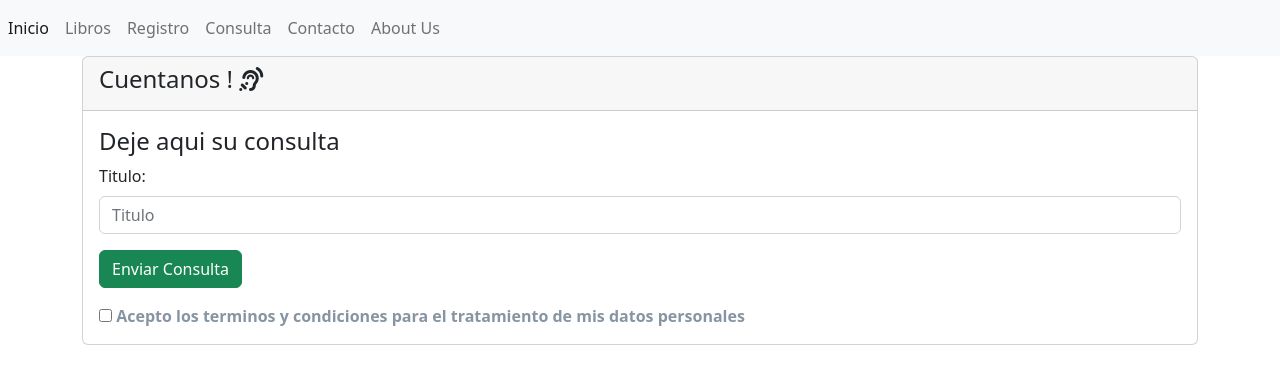
After one commit to Jonx76/proyecto_intermedio, a Django app: page /consulta/crearconsulta in a window 1280 px wide. The commit adds this page. Shown: the top 384 px of the page. Run offline with Django 4.2, Linux system fonts and the light colour scheme; some libraries are stand-ins or nearby versions.

Commit message:
Commit de re-entrega, falta busqueda!

```diff
--- a/AppIntermedio/admin.py
+++ b/AppIntermedio/admin.py
@@ -1,10 +1,10 @@
 from django.contrib import admin
-from .models import Libro, Ubicacion, Contacto, Registro, About
+from .models import Libro, Contacto, Registro, About, Consulta
 
 # Register your models here.
 
 admin.site.register(Libro)
-admin.site.register(Ubicacion)
 admin.site.register(Contacto)
 admin.site.register(Registro)
 admin.site.register(About)
+admin.site.register(Consulta)
--- a/AppIntermedio/forms.py
+++ b/AppIntermedio/forms.py
@@ -1,5 +1,5 @@
 from django import forms
-from .models import Libro, Registro
+from .models import Libro, Registro, Consulta
 
 class LibroForm(forms.ModelForm):
     class Meta:
@@ -10,3 +10,8 @@ class RegistroForm(forms.ModelForm):
     class Meta:
         model = Registro
         fields = '__all__'
+
+class ConsultaForm(forms.ModelForm):
+    class Meta:
+        model = Consulta
+        fields = '__all__'
--- a/AppIntermedio/models.py
+++ b/AppIntermedio/models.py
@@ -15,14 +15,6 @@ class Libro(models.Model):
     def delete(self, using=None, keep_parents=False):
         self.image.storage.delete(self.imagen.name)
         super().delete()
-
-#class autor
-
-class Ubicacion(models.Model):
-    titulo = models.CharField(max_length=100, verbose_name='Título')
-    def __str__(self):
-        fila = "Titulo: " + self.titulo
-        return fila
 
 class Contacto(models.Model):
     titulo = models.CharField(max_length=100, verbose_name='Título')
@@ -45,3 +37,9 @@ class Registro(models.Model):
 
 class About(models.Model):
         pass
+
+class Consulta(models.Model):
+    titulo = models.CharField(max_length=300)
+    def __str__(self):
+        fila = self.titulo
+        return fila
--- /dev/null
+++ b/AppIntermedio/templates/Consulta/crearconsulta.html
@@ -0,0 +1,21 @@
+<script src="https://kit.fontawesome.com/417c3775f6.js" crossorigin="anonymous"></script>
+{% extends "base.html" %}
+
+{% block titulo %} Agregar nueva consulta {% endblock %}
+
+{% block contenido %}
+
+<div class="card">
+    <div class="card-header">
+        <h4 class="card-title"> Cuentanos ! <i class="fa-solid fa-ear-listen"></i></h4>
+    </div>
+    <div class="card-body">
+        <h4 class="card-title">Deje aqui su consulta  </h4>
+
+    {% include 'consulta/formconsulta.html' %}
+    <input type="checkbox" name="control" value="casa"><strong style="color:rgb(135, 149, 163)"> Acepto los terminos y condiciones para el tratamiento de mis datos personales</strong>
+    </div>
+
+</div>
+
+{% endblock %}
--- /dev/null
+++ b/AppIntermedio/templates/Consulta/formconsulta.html
@@ -0,0 +1,23 @@
+<form enctype="multipart/form-data" method="post">
+
+    {% csrf_token %}
+    {% for campo in formulario %}
+
+      <div class="mb-3">
+      <label for="" class="form-label">{{campo.label}}:</label>
+
+      <input
+      type="{{campo.field.widget.input_type}}"
+      class="form-control"
+      name="{{ campo.name }}"
+      id=""
+      aria-describedby="helpId"
+      placeholder="{{ campo.label }}" />
+
+  </div>
+
+    {% endfor %}
+
+  <input name="" id="" class="btn btn-success" type="submit" value="Enviar Consulta">
+
+  </form>
--- a/AppIntermedio/templates/Libros/form.html
+++ b/AppIntermedio/templates/Libros/form.html
@@ -18,6 +18,6 @@
 
   {% endfor %}
 
-<input name="" id="" class="btn btn-success type="submit" value="Enviar libro">
+<input name="" id="" class="btn btn-success" type="submit" value="Enviar libro">
 
 </form>
--- a/AppIntermedio/templates/base.html
+++ b/AppIntermedio/templates/base.html
@@ -16,9 +16,11 @@
          <div class="nav navbar-nav">
              <a class="nav-item nav-link active" href="{% url 'inicio' %}">Inicio </a>
              <a class="nav-item nav-link" href="{% url 'libros' %}">Libros</a>
+             <a class="nav-item nav-link" href="{% url 'registro' %}">Registro</a>
+             <a class="nav-item nav-link" href="{% url 'consulta' %}">Consulta</a>
              <a class="nav-item nav-link" href="{% url 'contacto' %}">Contacto</a>
-             <a class="nav-item nav-link" href="{% url 'registro' %}">Registro</a>
              <a class="nav-item nav-link" href="{% url 'about' %}">About Us</a>
+
 
          </div>
      </nav>
--- a/AppIntermedio/views.py
+++ b/AppIntermedio/views.py
@@ -1,6 +1,6 @@
 from django.shortcuts import render, redirect
-from .models import Libro, Registro
-from .forms import LibroForm, RegistroForm
+from .models import Consulta, Libro, Registro
+from .forms import ConsultaForm, LibroForm, RegistroForm, ConsultaForm
 from django.http import HttpResponse
 
 
@@ -25,9 +25,6 @@ def crear(request):
 def editar(request):
     return render(request,"libros/editar.html")
 
-def ubicacion(request):
-    return render(request, "ubicacion/buscar.html")
-
 def contacto(request):
     return render(request, "contacto/contacto.html")
 
@@ -49,4 +46,15 @@ def about(request):
     return render(request, "about/about.html")
 
 def aboutus(request):
-    return render(request, "about/aboutus.html")
+    pass
+
+def consulta(request):
+    consulta = Consulta.objects.all()
+    return render(request, "consulta/consulta.html", {"consulta": consulta})
+
+def crearconsulta(request):
+    formulario = ConsultaForm(request.POST or None)
+    if formulario.is_valid():
+        formulario.save()
+        return redirect('consulta')
+    return render(request,"consulta/crearconsulta.html", {'formulario': formulario})
--- a/intermedio/urls.py
+++ b/intermedio/urls.py
@@ -15,7 +15,7 @@ Including another URLconf
 """
 from django.contrib import admin
 from django.urls import path
-from AppIntermedio.views import libros, inicio, crear, editar, ubicacion, contacto, datoscontacto, crearsocio, registro, about, aboutus
+from AppIntermedio.views import libros, inicio, crear, editar, contacto, datoscontacto, crearsocio, registro, about, aboutus, consulta, crearconsulta
 from AppIntermedio import views
 
 
@@ -31,5 +31,8 @@ urlpatterns = [
     path('registro/crearsocio', crearsocio, name='crearsocio'),
     path('about/', about, name='about'),
     path('about/aboutus', aboutus, name='aboutus'),
+    path("consulta/", consulta, name="consulta"),
+    path("consulta/crearconsulta", crearconsulta, name="crearconsulta"),
+
 
 ]
```
Also changed, not shown: AppIntermedio/templates/Consulta/consulta.html (added, +40 -0 lines), AppIntermedio/templates/Contacto/contacto.html (+2 -7 lines), AppIntermedio/templates/Contacto/datoscontacto.html (+5 -9 lines), AppIntermedio/migrations/0013_consultas_delete_ubicacion.py (added), AppIntermedio/migrations/0014_rename_consultas_consulta.py (added), AppIntermedio/migrations/0015_alter_consulta_titulo.py (added), db.sqlite3, imagenes/Blanca_Nieve_y_los_Siete_Enanitos.jpg (added).
